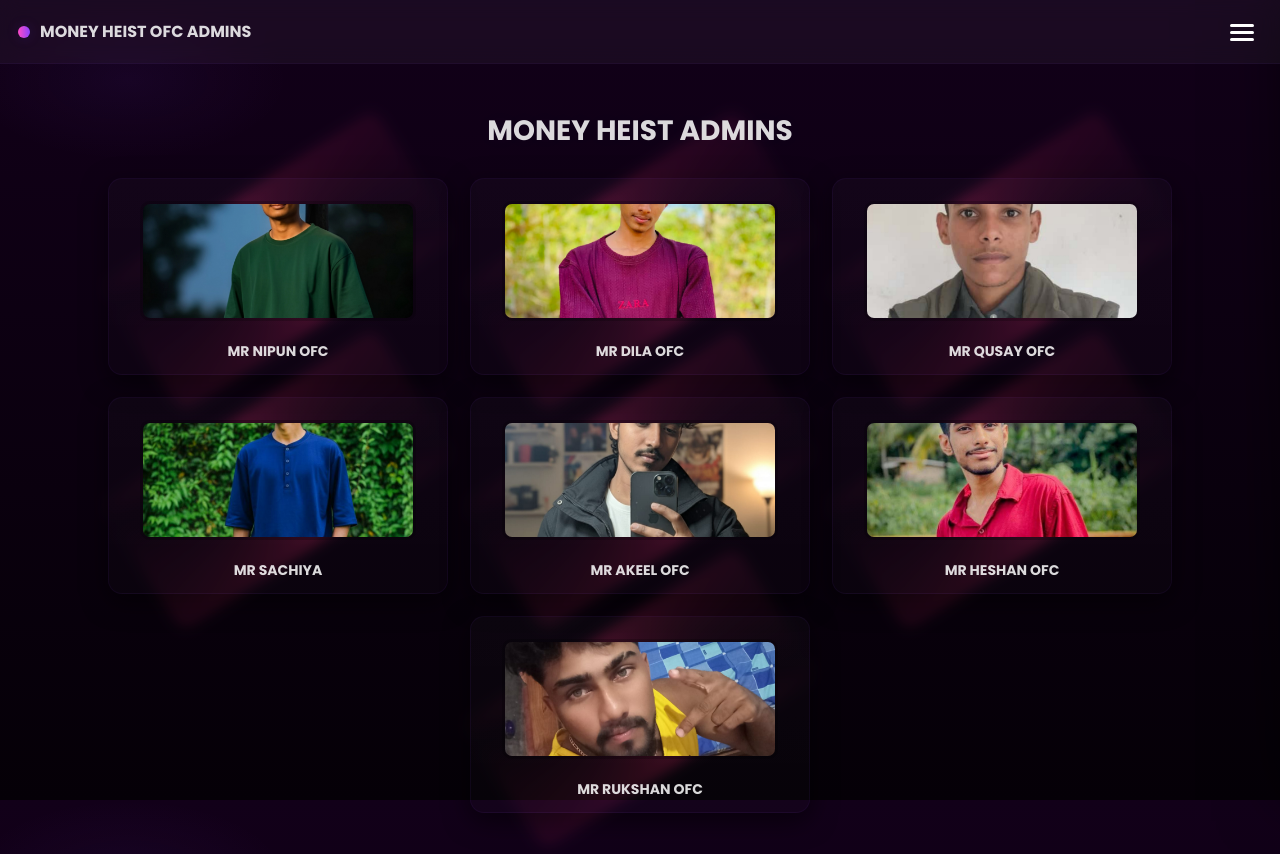
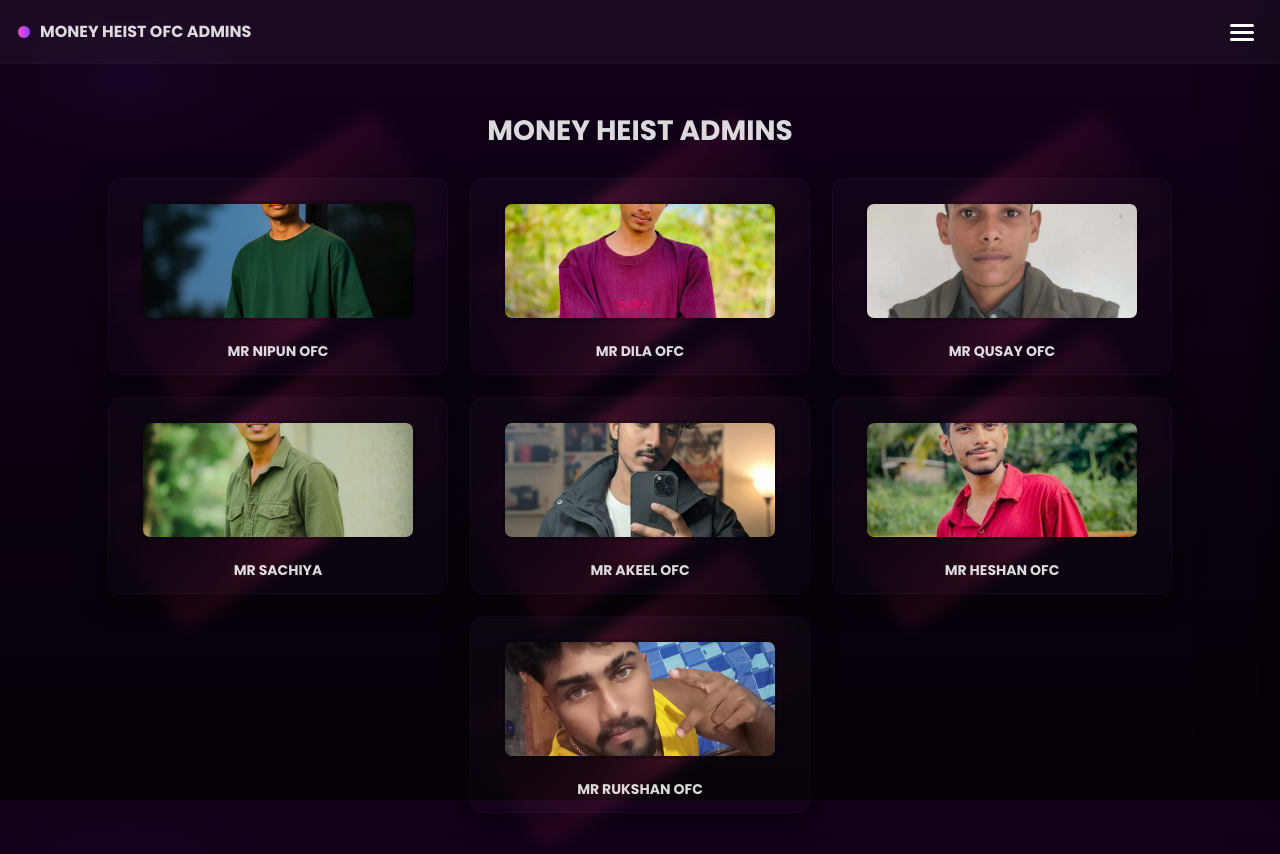
Before and after one commit to maverick455456/ADMINS, a plain HTML site: page index.html in a window 1280 px wide. Shown: the top 854 px of the page. Drawn offline with Linux system fonts and the light colour scheme.

Commit message:
Update index.html

```diff
--- a/index.html
+++ b/index.html
@@ -202,7 +202,7 @@
       <!-- 4 -->
       <article class="admin-card" data-id="sachiya" role="button" tabindex="0">
         <div class="img-wrap"><div class="ring" aria-hidden="true"></div>
-          <img alt="MR SACHIYA" src="https://raw.githubusercontent.com/maverick455456/ADMINS/refs/heads/main/ADMIN-DP/Sachiya.png">
+          <img alt="MR SACHIYA" src="https://raw.githubusercontent.com/maverick455456/ADMINS/refs/heads/main/ADMIN-DP/Sachiya1.png">
         </div>
         <div class="admin-name">MR SACHIYA</div>
       </article>
@@ -278,7 +278,7 @@
   },
 
   sachiya: {
-    img: "https://raw.githubusercontent.com/maverick455456/ADMINS/refs/heads/main/ADMIN-DP/Sachiya.png",
+    img: "https://raw.githubusercontent.com/maverick455456/ADMINS/refs/heads/main/ADMIN-DP/Sachiya1.png",
     name: "MR SACHIYA",
     info: "<p>Coming Soon...</p>"
   },
```
